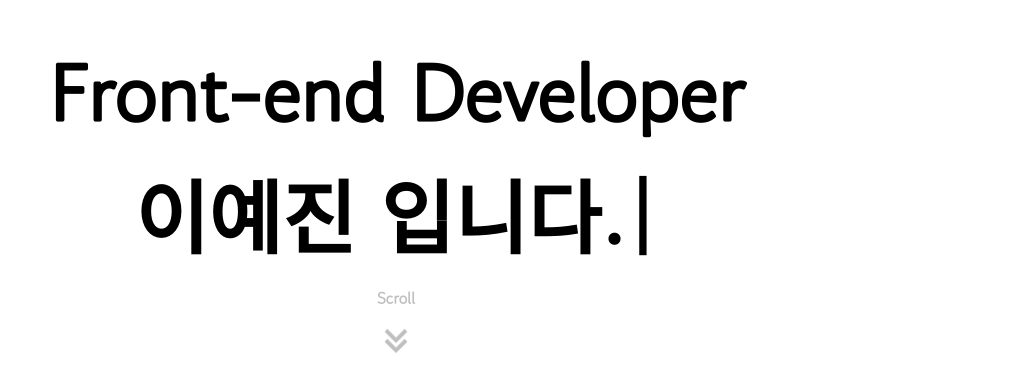
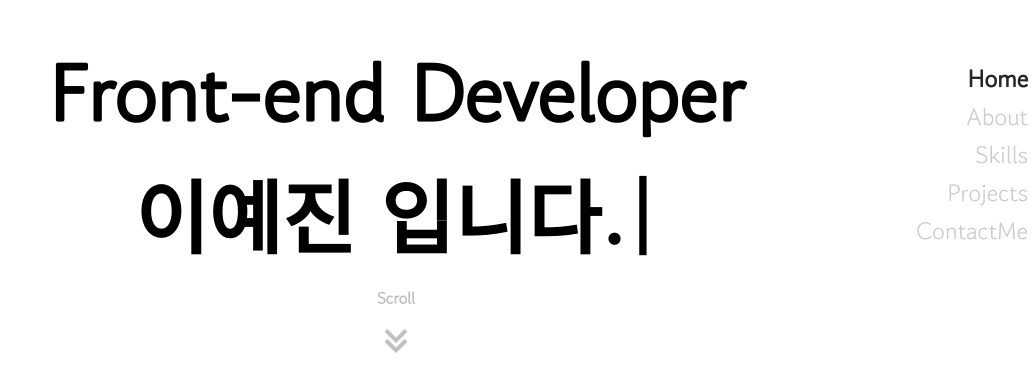
Before and after one commit to Cattamoo/cattamoo.github.io, a React (Create React App) app: page / in a window 1280 px wide. Shown: the part 247-638 px from the top of the page, without its empty margins (244-1280 px from the left). Built offline with nearby package versions, Linux system fonts and the light colour scheme.

Commit message:
네비게이션 수정

```diff
--- a/src/index.css
+++ b/src/index.css
@@ -17,23 +17,17 @@ body {
 }
 
 #root>.swiper>.swiper-pagination {
-  opacity: 0;
-}
-#root>.swiper>.swiper-pagination:hover {
-  opacity: 1;
+  @apply opacity-0 hover:opacity-100 md:opacity-100;
 }
 
 .swiper-pagination-bullet {
   position: relative;
   text-align: right;
   width: 120px !important;
-  height: 20px !important;
-  line-height: 20px;
-  font-size: 12px;
+  height: 2rem !important;
+  font-size: 1.5rem;
   color: #000;
   background: #00000000 !important;
-  mix-blend-mode: difference;
-  border-radius: 0 !important;
 }
 
 .swiper-pagination-bullet:hover {
```
